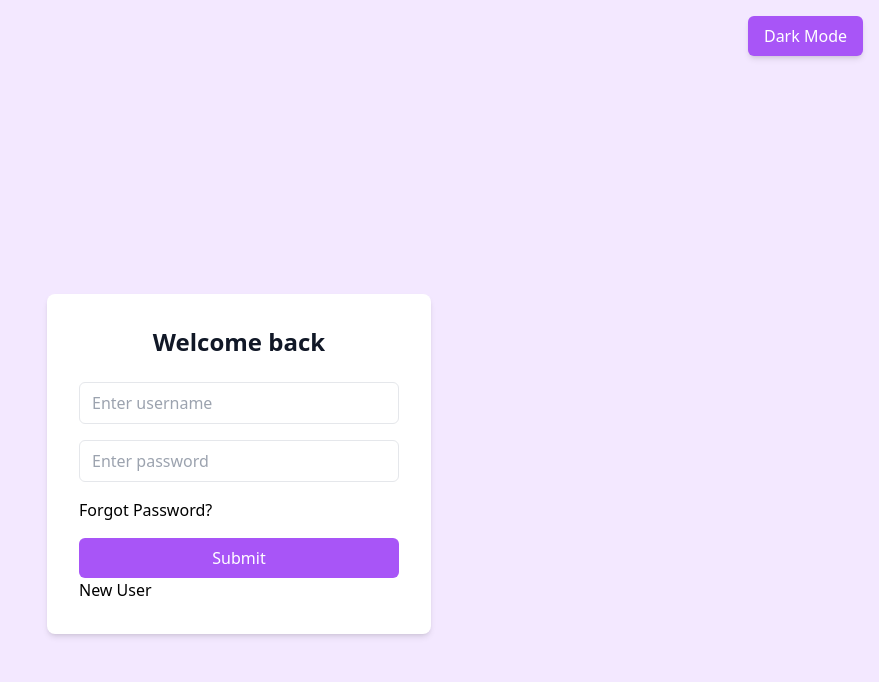
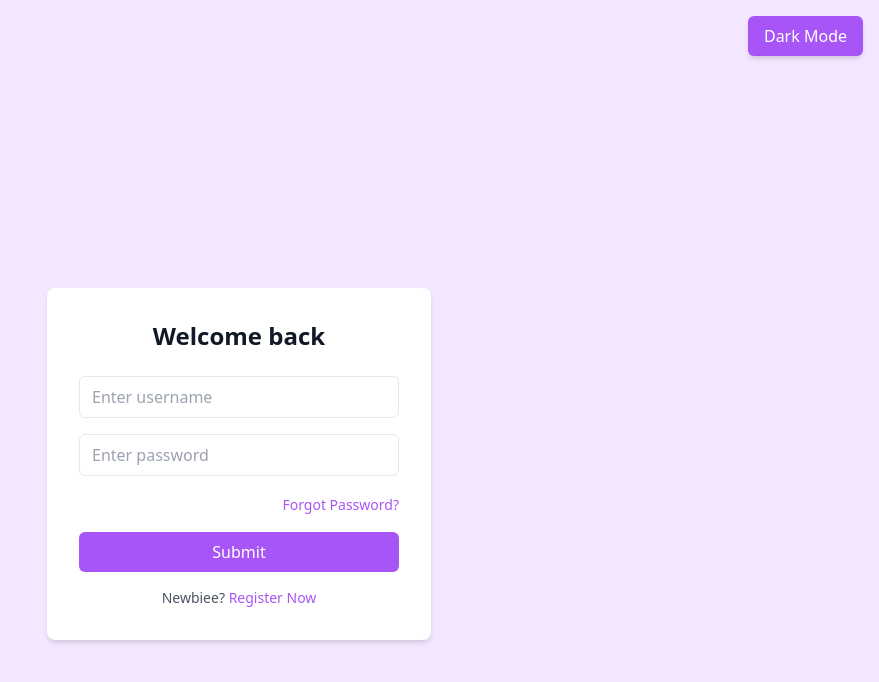
Before and after one commit to roystondz/campusConnect, a React (Vite) app in the folder frontend/: page /Login in a window 1280 px wide. Shown: the top 682 px of the page, without its empty margins (401-1280 px from the left). Built offline with nearby package versions, Linux system fonts and the light colour scheme.

Commit message:
Css little bit

```diff
--- a/frontend/components/Login.jsx
+++ b/frontend/components/Login.jsx
@@ -46,15 +46,23 @@ const Login = () => {
             placeholder="Enter password"
             className="w-full px-3 py-2 border rounded-md dark:bg-gray-600 dark:text-white dark:border-gray-500"
           />
-          <h3 className="dark:text-zinc-300"><a href=""></a>Forgot Password?</h3>
+          <div className="text-right">
+            <a href="" className="text-xs sm:text-sm font-medium text-purple-500 hover:text-purple-600 dark:text-purple-400 dark:hover:text-purple-300">Forgot Password?</a>
+          </div>
           <button
             type="submit"
             className="w-full py-2 text-white transition-colors duration-300 bg-purple-500 rounded-md hover:bg-purple-600"
           >
 
             Submit </button>
-            <Link to="/Signup">New User</Link>
+
         </form>
+        <p className="mt-4 text-sm text-center text-gray-600 dark:text-gray-300">
+          Newbiee?{" "}
+          <a href="#" className="text-purple-500 hover:text-purple-600 dark:text-purple-400 dark:hover:text-purple-300">
+            <Link to='/Signup'>Register Now</Link>
+          </a>
+        </p>
       </div>
     </div>
   );
```
